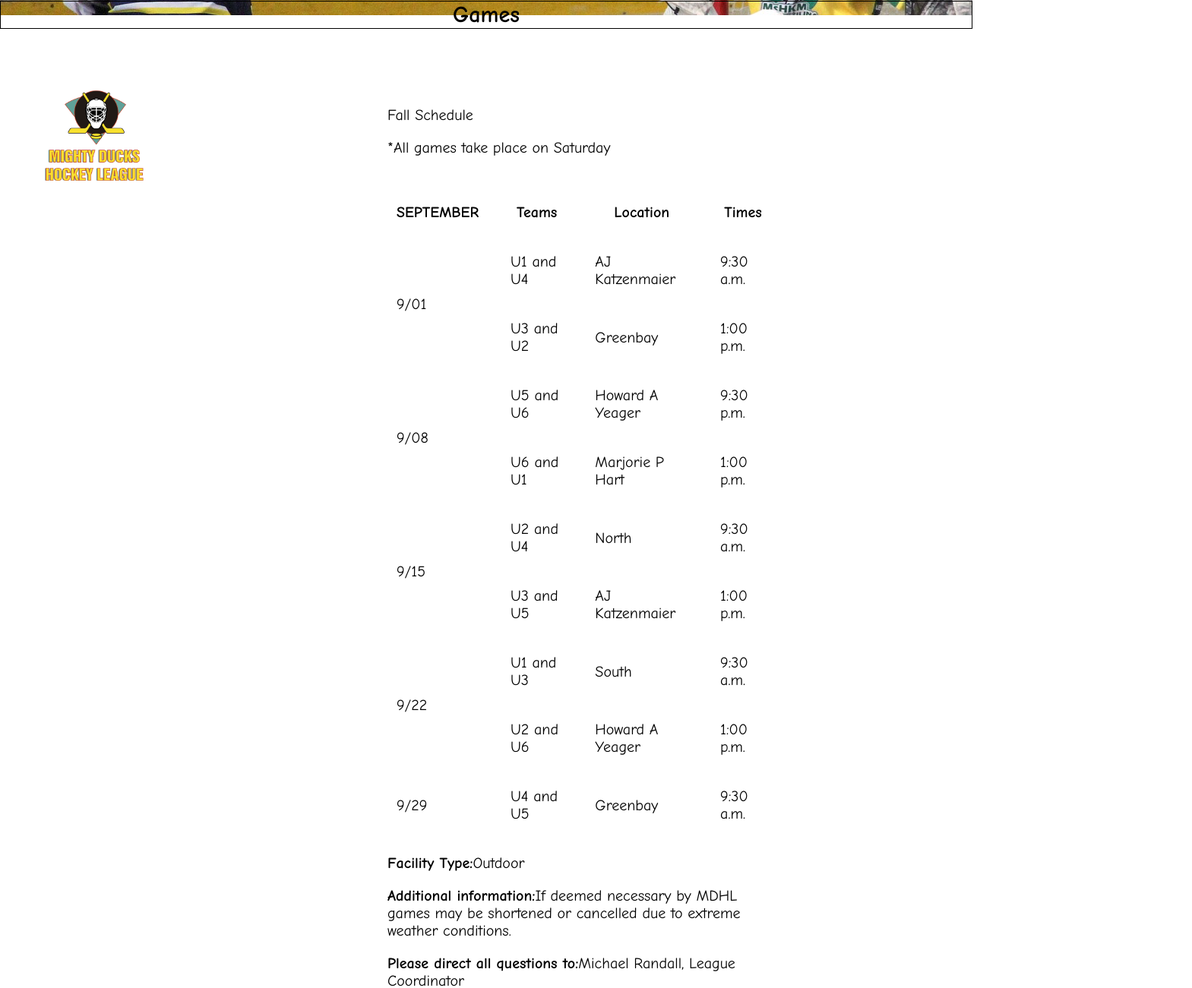
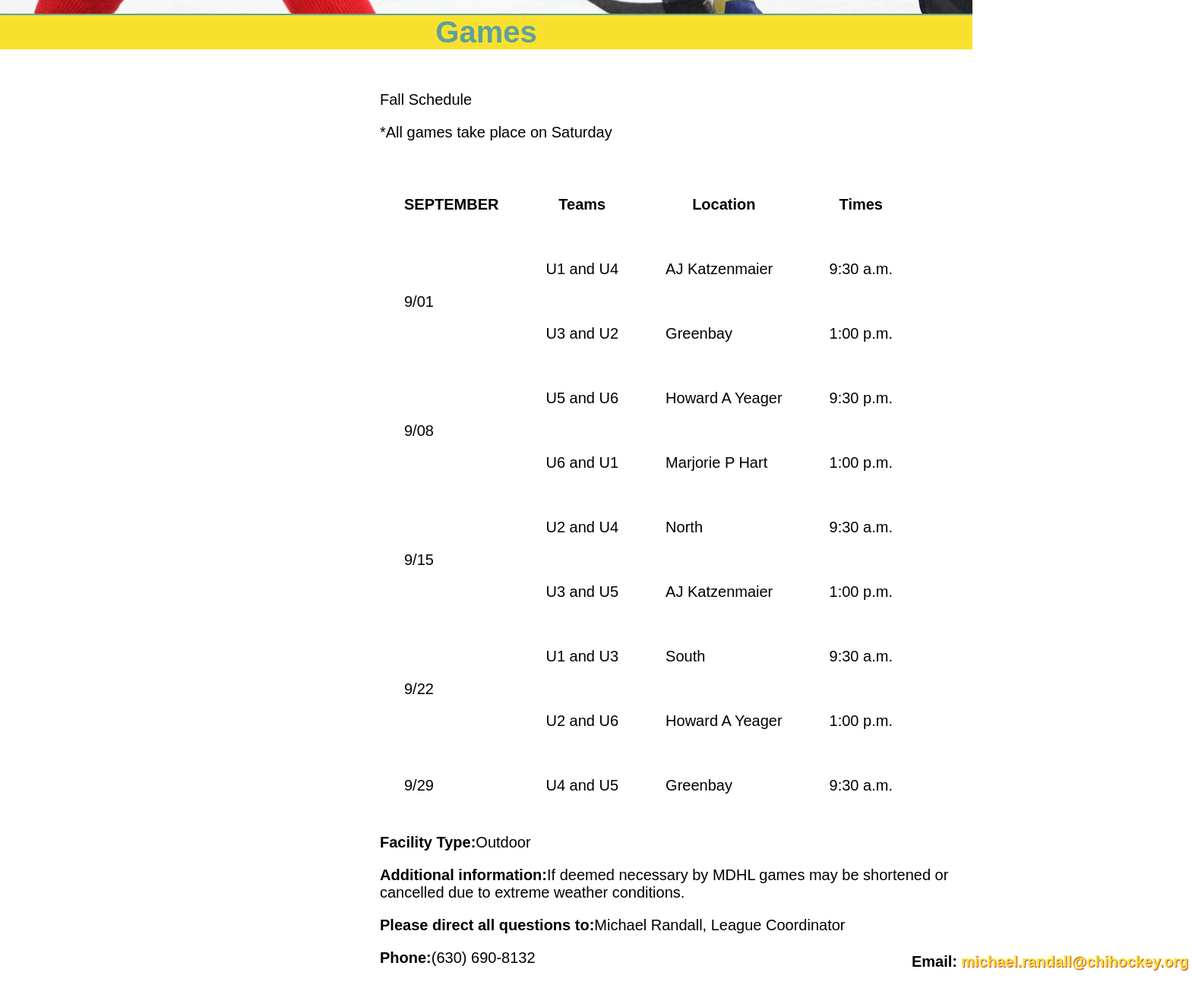
Before and after one commit to SamantaVCepeda/Task1-Mindhub, a plain HTML site: page game_info.html in a window 1280 px wide. Shown: the part 480-1781 px from the top of the page at 76% size, 1569 px wide, since content can reach past the window. Drawn offline with Linux system fonts and the light colour scheme.

Commit message:
terminando task3

```diff
--- a/game_info.html
+++ b/game_info.html
@@ -9,9 +9,9 @@
   <!-- Link CSS1 -->
   <!-- <link rel="stylesheet" href="style1.css"> -->
   <!-- Link CSS2 -->
-  <link rel="stylesheet" href="style2.css">
+  <!-- <link rel="stylesheet" href="style2.css"> -->
   <!-- Link CSS3 -->
-  <!-- <link rel="stylesheet" href="style3.css"> -->
+  <link rel="stylesheet" href="style3.css">
   <title>Game information</title>
 </head>
 <body>
--- a/style3.css
+++ b/style3.css
@@ -62,10 +62,6 @@ h1{
 
 /* Main */
 
-main{
-  background-color: #f8e12e;
-}
-
 .jockey-1{
   width: 400px;
   position: absolute;
@@ -76,9 +72,16 @@ main{
 }
 
 .T-principal{
+  background: #f8e12e;
   text-align: center;
   color: #5fa199;
   font-size: 40px;
+}
+
+#t-principal{
+  background: #f8e12e;
+  position: relative;
+  top: 500px;
 }
 
 /* Home */
@@ -114,6 +117,48 @@ div{
   padding-bottom: 20px;
 }
 
+/* Games */
+
+.game{
+  display: flex;
+  flex-direction: column;
+  position: absolute;
+  top: 600px;
+  left: 500px;
+}
+
+table th, table td{
+  padding: 30px;
+}
+
+.email{
+  position: absolute;
+  left: 700px;
+  bottom: 15px;
+}
+
+.e-mail{
+  background: #ffffff;
+  border: none;
+}
+
+/* Rules */
+
+section{
+  position: absolute;
+  top: 600px;
+  left: 100px;
+}
+
+article{
+  padding: 20px;
+}
+
+.titulo-rules{
+  display: flex;
+  justify-content: center;
+}
+
 /* Contact */
 
 .contenedor-mail{
```
Also changed, not shown: aboutMDHL.html (+2 -2 lines), contact.html (+2 -2 lines), index.html (+2 -2 lines), rules.html (+3 -3 lines).
